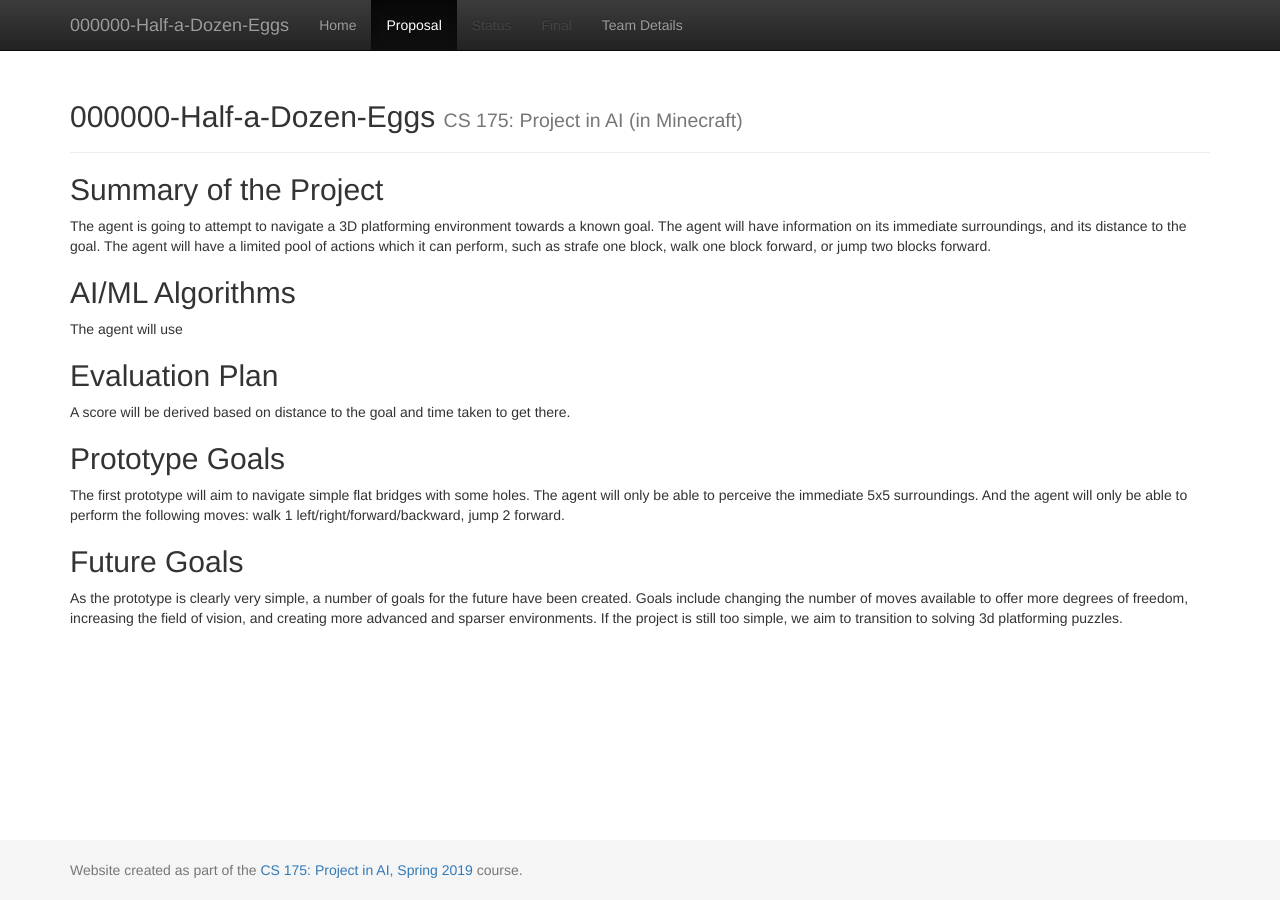
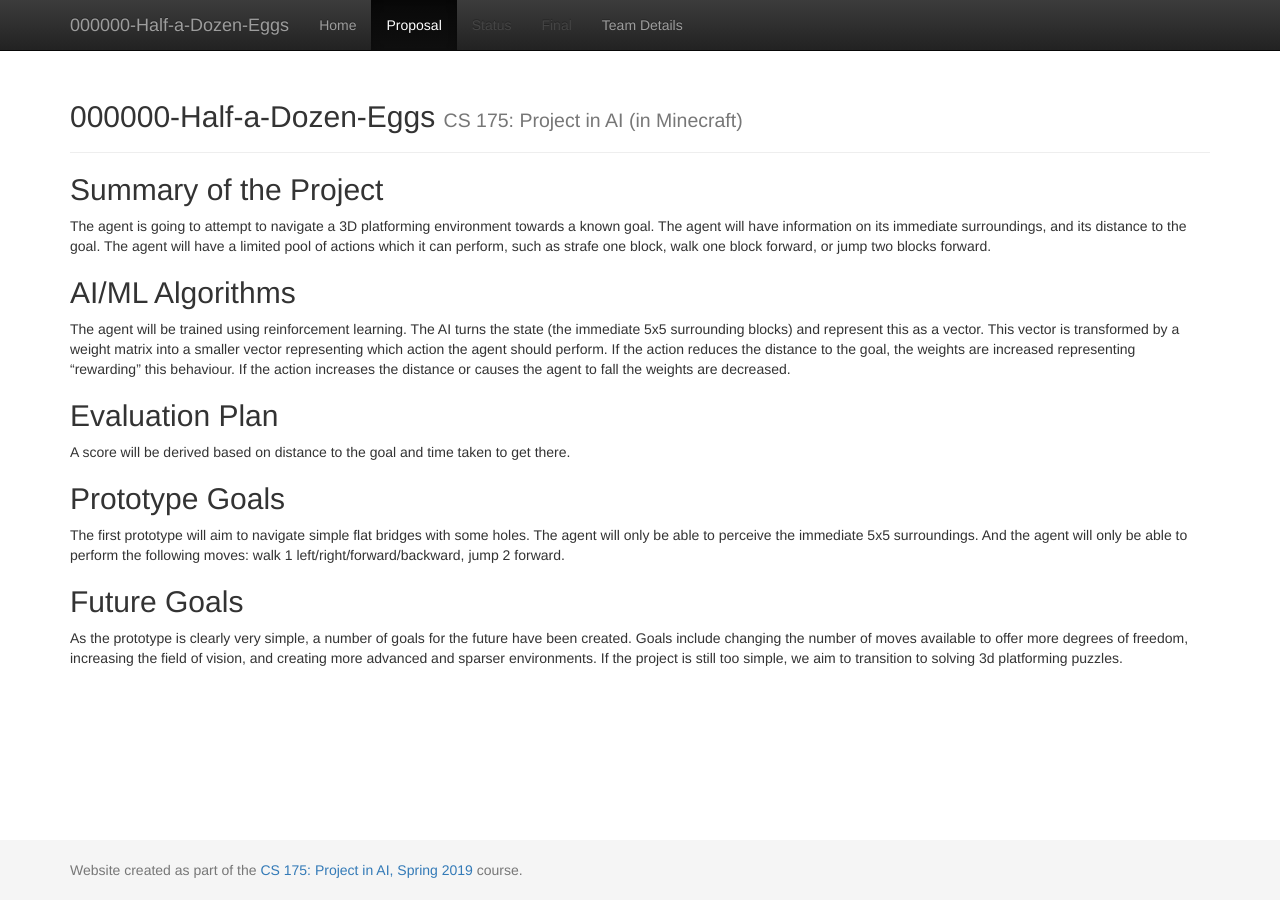
Before and after one commit to dwunderly/000000-Half-a-Dozen-Eggs, a Jekyll site: the page built from docs/proposal.md, in a window 1280 px wide. Built offline with Jekyll 4.4.1, drawn with Linux system fonts in a browser that asks for light colours.

Commit message:
Update proposal.md

```diff
--- a/docs/proposal.md
+++ b/docs/proposal.md
@@ -7,7 +7,7 @@ title: Proposal
 The agent is going to attempt to navigate a 3D platforming environment towards a known goal. The agent will have information on its immediate surroundings, and its distance to the goal. The agent will have a limited pool of actions which it can perform, such as strafe one block, walk one block forward, or jump two blocks forward.
 
 ## AI/ML Algorithms
-The agent will use
+The agent will be trained using reinforcement learning. The AI turns the state (the immediate 5x5 surrounding blocks) and represent this as a vector. This vector is transformed by a weight matrix into a smaller vector representing which action the agent should perform. If the action reduces the distance to the goal, the weights are increased representing "rewarding" this behaviour. If the action increases the distance or causes the agent to fall the weights are decreased.
 
 ## Evaluation Plan
 A score will be derived based on distance to the goal and time taken to get there.
```
